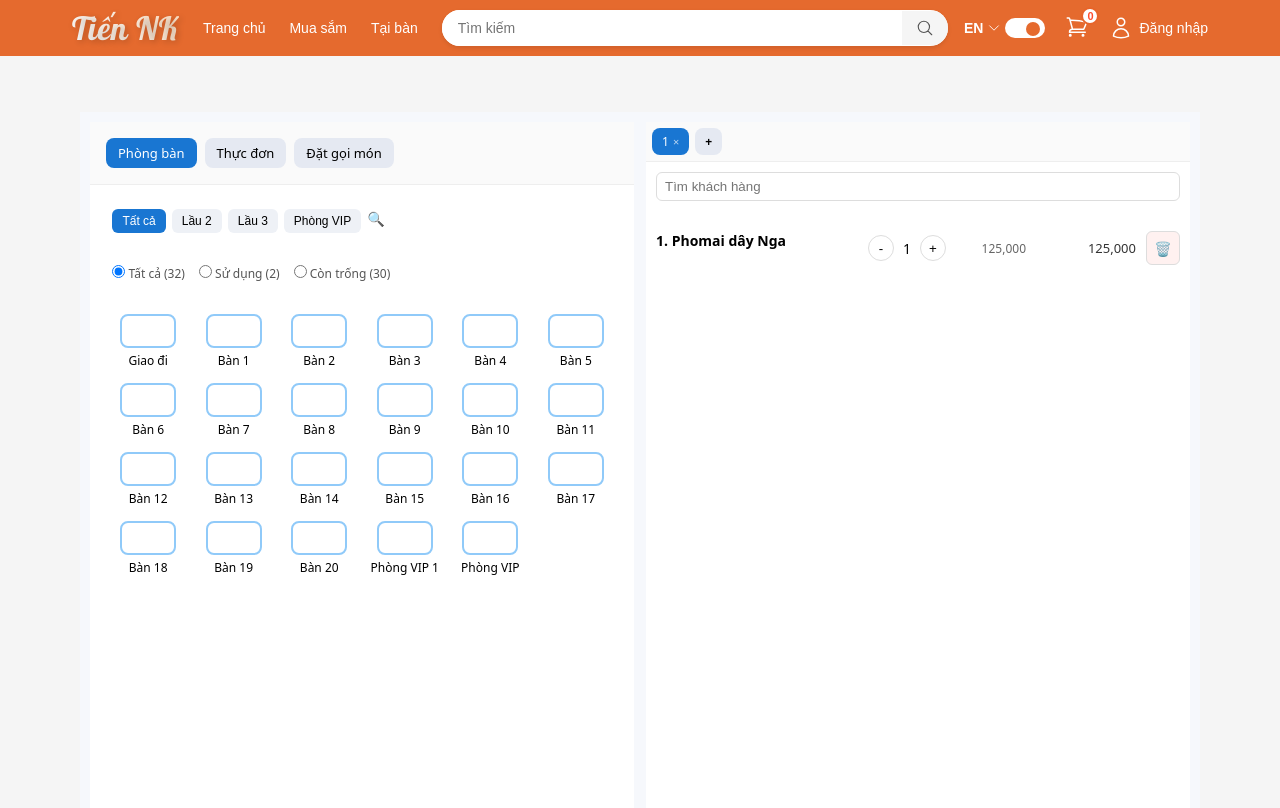
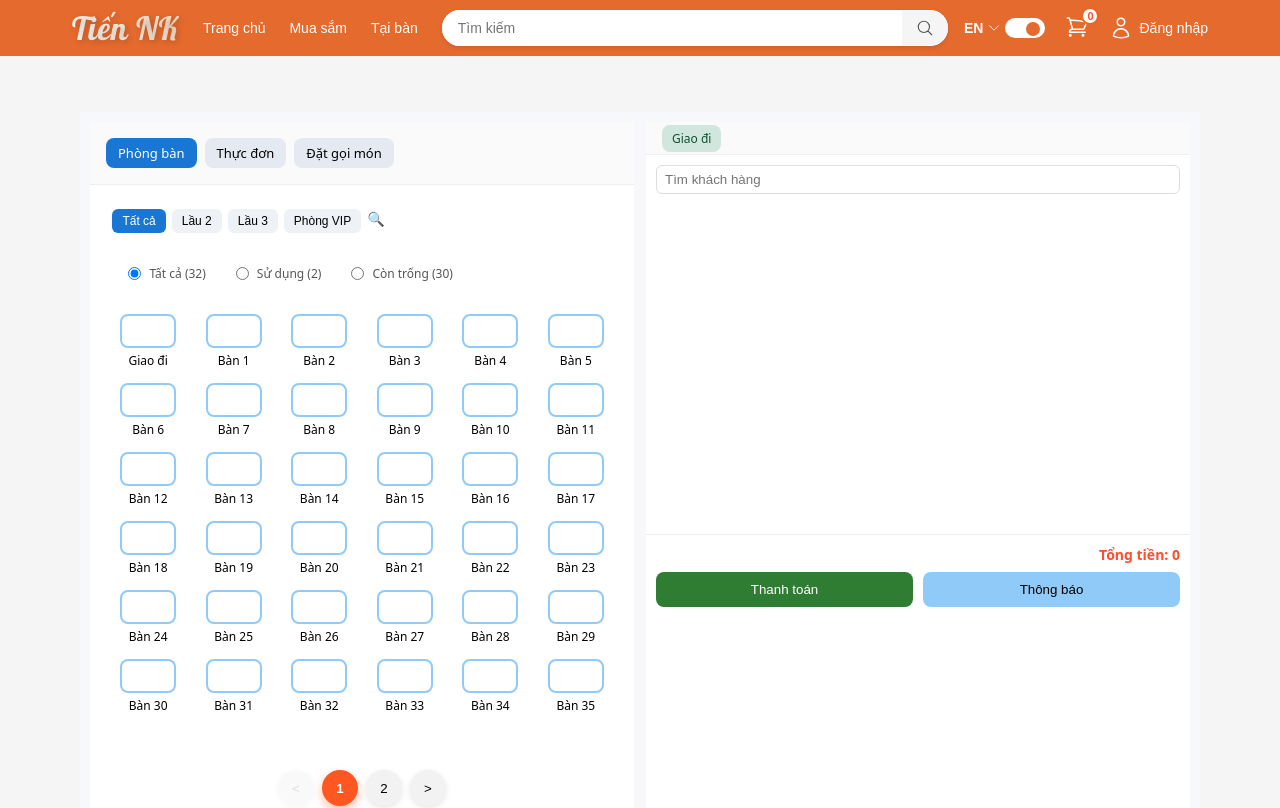
Before and after one commit to ngokhactien/oderFood, a React (Vite) app: page /table-order in a window 1280 px wide. Shown: the top 808 px of the page. Built offline with nearby package versions, Linux system fonts and the light colour scheme.

Commit message:
update code table manager

```diff
--- /dev/null
+++ b/src/components/styles/table/OrderPanel.css
@@ -0,0 +1,175 @@
+/* ===== ORDER TABS ===== */
+.order-tabs {
+  display: flex;
+  align-items: center;
+  gap: 8px;
+  padding: 1rem;
+  border-bottom: 1px solid #eee;
+  background: #fafafa;
+
+  min-width: 0;
+}
+
+/* SCROLL AREA */
+.tabs-scroll {
+  display: flex;
+  gap: 8px;
+  flex: 1;
+
+  overflow-x: auto;
+  min-width: 0;
+  scroll-behavior: smooth;
+
+  -ms-overflow-style: none;
+  scrollbar-width: none;
+}
+
+.tabs-scroll::-webkit-scrollbar {
+  display: none;
+}
+
+/* TAB */
+.tab {
+  padding: 5px 10px;
+  background: #e5e9f2;
+  border-radius: 8px;
+  font-size: 12px;
+  display: flex;
+  gap: 4px;
+  align-items: center;
+  cursor: pointer;
+
+  flex-shrink: 0;
+}
+
+.tab.active {
+  background: #1976d2;
+  color: #fff;
+}
+
+/* FIXED TAB */
+.tab.fixed {
+  background: #d1e7dd;
+  color: #0f5132;
+}
+
+/* CLOSE */
+.close {
+  font-size: 11px;
+  opacity: 0.7;
+}
+
+/* ===== HEADER ===== */
+.order-header {
+  padding: 10px;
+}
+
+.order-header input {
+  width: 100%;
+  padding: 6px 8px;
+  border-radius: 6px;
+  border: 1px solid #ddd;
+}
+
+/* ===== LIST ===== */
+.order-list {
+  padding: 10px;
+  overflow-y: auto;
+  min-height: 20rem;
+}
+
+.item {
+  display: flex;
+  justify-content: space-between;
+  margin-bottom: 10px;
+}
+
+.right {
+  display: flex;
+  align-items: center;
+  gap: 10px;
+}
+
+/* QTY */
+.qty {
+  display: flex;
+  align-items: center;
+  gap: 4px;
+}
+
+.qty button {
+  width: 26px;
+  height: 26px;
+  border-radius: 50%;
+  border: 1px solid #ddd;
+  background: #fff;
+  cursor: pointer;
+}
+
+.qty button:hover {
+  background: #eef4ff;
+}
+
+.qty span {
+  min-width: 18px;
+  text-align: center;
+}
+
+/* PRICE */
+.unit {
+  width: 70px;
+  text-align: right;
+  font-size: 12px;
+  color: #666;
+}
+
+.price {
+  width: 80px;
+  text-align: right;
+  font-weight: 500;
+}
+
+/* DELETE */
+.delete {
+  cursor: pointer;
+  padding: 4px;
+}
+
+.delete:hover {
+  background: #f1f1f1;
+  border-radius: 6px;
+}
+
+/* ===== FOOTER ===== */
+.order-footer {
+  padding: 10px;
+  border-top: 1px solid #eee;
+}
+
+.total {
+  margin-bottom: 8px;
+}
+
+.btn-pay {
+  display: flex;
+  gap: 10px;
+}
+
+.pay {
+  flex: 1;
+  padding: 10px;
+  background: #2e7d32;
+  color: #fff;
+  border-radius: 8px;
+  border: none;
+  cursor: pointer;
+}
+
+.notify {
+  flex: 1;
+  padding: 10px;
+  background: #90caf9;
+  border-radius: 8px;
+  border: none;
+  cursor: pointer;
+}
--- a/src/components/styles/table/TableManager.css
+++ b/src/components/styles/table/TableManager.css
@@ -1,87 +1,70 @@
-.container {
-  display: flex;
-  height: 100vh;
-  font-family: Arial, sans-serif;
+.table_manager {
+  padding: 1.5rem 1.4rem 2rem;
 }
 
-/* Sidebar */
-.sidebar {
-  width: 100px;
-  background: #0d47a1;
-  display: flex;
-  justify-content: center;
-  align-items: center;
-}
-
-.back-btn {
-  background: #1976d2;
-  color: white;
-  border: none;
-  padding: 12px;
-  border-radius: 10px;
-  cursor: pointer;
-}
-
-/* Main */
-.main {
-  flex: 1;
-  padding: 16px;
-}
-
-/* Tabs */
+/* FILTER TABS */
 .tabs {
   display: flex;
-  gap: 10px;
-  margin-bottom: 10px;
+  gap: 6px;
 }
 
 .tabs button {
-  padding: 6px 12px;
   border: none;
-  background: #eee;
+  padding: 5px 10px;
+  background: #eef1f6;
   border-radius: 6px;
+  font-size: 12px;
   cursor: pointer;
 }
 
 .tabs .active {
   background: #1976d2;
-  color: white;
+  color: #fff;
 }
 
-/* Filters */
+/* FILTER RADIO */
 .filters {
   display: flex;
-  gap: 20px;
-  margin-bottom: 15px;
+  gap: 14px;
+  font-size: 12px;
   color: #555;
+  padding: 2rem 0;
 }
 
-/* Grid */
+.filters label {
+  cursor: pointer;
+  display: flex;
+  gap: 0.5rem;
+  margin-left: 1rem;
+}
+
+/* GRID */
 .grid {
   display: grid;
-  grid-template-columns: repeat(auto-fill, minmax(80px, 1fr));
-  gap: 20px;
+  grid-template-columns: repeat(6, 1fr);
+  gap: 14px;
 }
 
-/* Table card */
-.table-card {
+.table {
   text-align: center;
+  font-size: 12px;
   cursor: pointer;
 }
 
-.table-box {
-  width: 60px;
-  height: 35px;
+.shape {
+  width: 56px;
+  height: 34px;
   border: 2px solid #90caf9;
   border-radius: 8px;
-  margin: 0 auto 5px;
+  margin: 0 auto 4px;
 }
 
-.table-card.selected .table-box {
+.table.selected .shape {
   background: #1976d2;
   border-color: #1976d2;
 }
 
-.table-card p {
-  font-size: 12px;
+/* PAGINATION */
+.table_manager .pagination {
+  margin-top: 3.5rem !important;
 }
--- a/src/components/table/OrderPanel.jsx
+++ b/src/components/table/OrderPanel.jsx
@@ -1,19 +1,10 @@
-import { useState } from "react";
+import { useState, useRef, useEffect } from "react";
+import '../styles/table/OrderPanel.css'
 
-export default function OrderPanel() {
-  const [tabs, setTabs] = useState([
-    {
-      id: 1,
-      name: "1",
-      items: [
-        { id: 1, name: "Phomai dây Nga", price: 125000, qty: 1 }
-      ]
-    }
-  ]);
-
-  const [activeTab, setActiveTab] = useState(1);
-
-  const currentTab = tabs.find((t) => t.id === activeTab);
+export default function OrderPanel({ tabs, setTabs, activeTab, setActiveTab }) {
+  const currentTab = tabs.find((t) => t.id === activeTab) || { items: [] };
+  const tabRefs = useRef({});
+  const tabsContainerRef = useRef(null);
 
   const updateQty = (id, delta) => {
     setTabs((prev) =>
@@ -22,13 +13,11 @@ export default function OrderPanel() {
           ? {
               ...tab,
               items: tab.items.map((i) =>
-                i.id === id
-                  ? { ...i, qty: Math.max(1, i.qty + delta) }
-                  : i
-              )
+                i.id === id ? { ...i, qty: Math.max(1, i.qty + delta) } : i,
+              ),
             }
-          : tab
-      )
+          : tab,
+      ),
     );
   };
 
@@ -37,48 +26,70 @@ export default function OrderPanel() {
       prev.map((tab) =>
         tab.id === activeTab
           ? { ...tab, items: tab.items.filter((i) => i.id !== id) }
-          : tab
-      )
+          : tab,
+      ),
     );
   };
 
-  const addTab = () => {
-    const newId = Date.now();
-    setTabs([
-      ...tabs,
-      { id: newId, name: tabs.length + 1, items: [] }
-    ]);
-    setActiveTab(newId);
-  };
+  const removeTab = (id) => {
+    const tab = tabs.find((t) => t.id === id);
 
-  const removeTab = (id) => {
-    if (tabs.length === 1) return;
+    if (tab?.fixed) return;
 
     const newTabs = tabs.filter((t) => t.id !== id);
     setTabs(newTabs);
 
-    if (activeTab === id) {
+    if (activeTab === id && newTabs.length) {
       setActiveTab(newTabs[0].id);
     }
   };
 
-  const total = currentTab.items.reduce(
-    (s, i) => s + i.price * i.qty,
-    0
-  );
+  const total = currentTab.items.reduce((s, i) => s + i.price * i.qty, 0);
+
+  // scroll khi tab nhiều quá
+  useEffect(() => {
+    const el = tabRefs.current[activeTab];
+
+    if (!el) return;
+
+    requestAnimationFrame(() => {
+      el.scrollIntoView({
+        behavior: "smooth",
+        inline: "center",
+        block: "nearest",
+      });
+    });
+  }, [activeTab, tabs]);
 
   return (
     <div className="orders">
-
-      {/* ===== TABS ===== */}
       <div className="order-tabs">
-        {tabs.map((tab) => (
+        {/* 👉 TAB CỐ ĐỊNH */}
+        {tabs
+          .filter((t) => t.fixed)
+          .map((tab) => (
             <div
               key={tab.id}
+              className={`tab fixed ${activeTab === tab.id ? "active" : ""}`}
+              onClick={() => setActiveTab(tab.id)}
+            >
+              {tab.name}
+            </div>
+          ))}
+
+        {/* 👉 VÙNG SCROLL */}
+        <div className="tabs-scroll" ref={tabsContainerRef}>
+          {tabs
+            .filter((t) => !t.fixed)
+            .map((tab) => (
+              <div
+                key={tab.id}
+                ref={(el) => (tabRefs.current[tab.id] = el)}
                 className={`tab ${activeTab === tab.id ? "active" : ""}`}
                 onClick={() => setActiveTab(tab.id)}
               >
                 {tab.name}
+
                 <span
                   className="close"
                   onClick={(e) => {
@@ -90,23 +101,20 @@ export default function OrderPanel() {
                 </span>
               </div>
             ))}
-
-        <div className="tab add" onClick={addTab}>
-          +
         </div>
       </div>
 
-      {/* ===== HEADER ===== */}
       <div className="order-header">
         <input placeholder="Tìm khách hàng" />
       </div>
 
-      {/* ===== LIST ===== */}
       <div className="order-list">
         {currentTab.items.map((item, i) => (
           <div key={item.id} className="item">
             <div className="left">
-              <b>{i + 1}. {item.name}</b>
+              <b>
+                {i + 1}. {item.name}
+              </b>
             </div>
 
             <div className="right">
@@ -116,18 +124,13 @@ export default function OrderPanel() {
                 <button onClick={() => updateQty(item.id, 1)}>+</button>
               </div>
 
-              <div className="unit">
-                {item.price.toLocaleString()}
-              </div>
+              <div className="unit">{item.price.toLocaleString()}</div>
 
               <div className="price">
                 {(item.price * item.qty).toLocaleString()}
               </div>
 
-              <div
-                className="delete"
-                onClick={() => removeItem(item.id)}
-              >
+              <div className="delete" onClick={() => removeItem(item.id)}>
                 🗑️
               </div>
             </div>
@@ -135,7 +138,6 @@ export default function OrderPanel() {
         ))}
       </div>
 
-      {/* ===== FOOTER ===== */}
       <div className="order-footer">
         <div className="total">
           Tổng tiền: <b>{total.toLocaleString()}</b>
--- a/src/components/table/TableManager.jsx
+++ b/src/components/table/TableManager.jsx
@@ -1,14 +1,36 @@
-import { useState } from "react";
+import { useState, useRef } from "react";
+import Pagination from "../Pagination";
+import '../styles/table/TableManager.css'
 
-const tableList = [
-  "Giao đi",
-  ...Array.from({ length: 20 }, (_, i) => `Bàn ${i + 1}`),
-  "Phòng VIP 1",
-  "Phòng VIP"
-];
+export default function TableManager({ onSelectTable }) {
+  const [active, setActive] = useState(0);
+  const [tableCount, setTableCount] = useState(50);
+  const fixedTable = "Giao đi";
 
-export default function TableManager() {
-  const [active, setActive] = useState(null);
+  const otherTables = [
+    ...Array.from({ length: tableCount }, (_, i) => `Bàn ${i + 1}`),
+    "Phòng VIP 1",
+    "Phòng VIP",
+  ];
+
+  // pangation
+  const [page, setPage] = useState(1);
+  const pageSize = 35;
+  const totalPages = Math.ceil(otherTables.length / pageSize);
+  const start = (page - 1) * pageSize;
+  const currentTables = otherTables.slice(start, start + pageSize);
+
+  const handlePageChange = (p) => {
+    setPage(p);
+
+    // reset selected về item đầu trang để tránh lệch index
+    setActive("Giao đi");
+    // scroll lên đầu
+    window.scrollTo({
+      top: 0,
+      behavior: "smooth",
+    });
+  };
 
   return (
     <div className="table_manager">
@@ -24,24 +46,53 @@ export default function TableManager() {
 
       {/* Filters */}
       <div className="filters">
-        <label><input type="radio" defaultChecked /> Tất cả (32)</label>
-        <label><input type="radio" /> Sử dụng (2)</label>
-        <label><input type="radio" /> Còn trống (30)</label>
+        <label>
+          <input name="tableStatus" type="radio" defaultChecked /> Tất cả (32)
+        </label>
+        <label>
+          <input name="tableStatus" type="radio" /> Sử dụng (2)
+        </label>
+        <label>
+          <input name="tableStatus" type="radio" /> Còn trống (30)
+        </label>
       </div>
 
       {/* Grid */}
       <div className="grid">
-        {tableList.map((name, i) => (
+        {/* 👉 Giao đi luôn đứng đầu */}
+        <div
+          className={`table ${active === "Giao đi" ? "selected" : ""}`}
+          onClick={() => {
+            setActive("Giao đi");
+            onSelectTable("Giao đi");
+          }}
+        >
+          <div className="shape"></div>
+          <span>Giao đi</span>
+        </div>
+
+        {/* 👉 phần paginate */}
+        {currentTables.map((name, i) => (
           <div
             key={i}
-            className={`table ${active === i ? "selected" : ""}`}
-            onClick={() => setActive(i)}
+            className={`table ${active === name ? "selected" : ""}`}
+            onClick={() => {
+              setActive(name);
+              onSelectTable(name);
+            }}
           >
             <div className="shape"></div>
             <span>{name}</span>
           </div>
         ))}
       </div>
+      {totalPages > 1 && (
+        <Pagination
+          page={page}
+          totalPages={totalPages}
+          onPageChange={handlePageChange}
+        />
+      )}
     </div>
   );
 }
--- a/src/pages/POSLayout.jsx
+++ b/src/pages/POSLayout.jsx
@@ -5,13 +5,46 @@ import "../styles/POSLayout.css";
 
 export default function POSLayout() {
   const [tab, setTab] = useState("tables");
+  const [activeTab, setActiveTab] = useState("Giao đi");
+  const [tabs, setTabs] = useState([
+    {
+      id: "Giao đi",
+      name: "Giao đi",
+      fixed: true,
+      items: [],
+    },
+  ]);
+
+  const handleSelectTable = (tableName) => {
+    const existed = tabs.find((t) => t.id === tableName);
+
+    if (existed) {
+      setActiveTab(existed.id);
+    } else {
+      const newTab = {
+        id: tableName,
+        name: formatTableName(tableName),
+        items: [],
+      };
+
+      setTabs((prev) => [...prev, newTab]);
+      setActiveTab(tableName);
+    }
+  };
+
+  // format tên tab
+  const formatTableName = (name) => {
+    if (name.startsWith("Bàn ")) {
+      const num = name.replace("Bàn ", "");
+      return `B${num}`; // 👉 B1, B2
+    }
+    return name;
+  };
 
   return (
     <div className="pos-table">
-
       {/* ===== LEFT SIDE ===== */}
       <main className="tables">
-
         {/* TOP TABS */}
         <div className="top-tabs">
           <div
@@ -37,17 +70,20 @@ export default function POSLayout() {
         </div>
 
         {/* CONTENT */}
-        {tab === "tables" && <TableManager />}
+        {tab === "tables" && <TableManager onSelectTable={handleSelectTable} />}
         {tab === "menu" && <div>Menu ở đây</div>}
         {tab === "order" && <div>Order nhanh ở đây</div>}
-
       </main>
 
       {/* ===== RIGHT SIDE ===== */}
       <section className="orders">
-        <OrderPanel />
+        <OrderPanel
+          tabs={tabs}
+          setTabs={setTabs}
+          activeTab={activeTab}
+          setActiveTab={setActiveTab}
+        />
       </section>
-
     </div>
   );
 }
--- a/src/styles/POSLayout.css
+++ b/src/styles/POSLayout.css
@@ -19,14 +19,15 @@
 
 /* RIGHT */
 .orders {
+  flex: 1;
+  min-width: 0; /* 🔥 fix overflow */
   background: #fff;
   border-radius: 10px;
   display: flex;
   flex-direction: column;
-  flex: 1;
 }
 
-/* ===== TOP NAV (Phòng bàn | Thực đơn...) ===== */
+/* ===== TOP NAV ===== */
 .top-tabs {
   display: flex;
   gap: 8px;
@@ -47,215 +48,3 @@
   background: #1976d2;
   color: #fff;
 }
-
-/* ===== TABLE FILTER TABS ===== */
-.table_manager {
-  padding: 1.5rem 1.4rem 2rem;
-}
-
-.tabs {
-  display: flex;
-  gap: 6px;
-}
-
-.tabs button {
-  border: none;
-  padding: 5px 10px;
-  background: #eef1f6;
-  border-radius: 6px;
-  font-size: 12px;
-  cursor: pointer;
-}
-
-.tabs .active {
-  background: #1976d2;
-  color: #fff;
-}
-
-/* ===== FILTER RADIO ===== */
-.filters {
-  display: flex;
-  gap: 14px;
-  font-size: 12px;
-  color: #555;
-  padding: 2rem 0;
-}
-
-/* ===== TABLE GRID ===== */
-.grid {
-  display: grid;
-  grid-template-columns: repeat(6, 1fr);
-  gap: 14px;
-}
-
-.table {
-  text-align: center;
-  font-size: 12px;
-  cursor: pointer;
-}
-
-.shape {
-  width: 56px;
-  height: 34px;
-  border: 2px solid #90caf9;
-  border-radius: 8px;
-  margin: 0 auto 4px;
-}
-
-.table.selected .shape {
-  background: #1976d2;
-  border-color: #1976d2;
-}
-
-/* ===== ORDER TABS ===== */
-.order-tabs {
-  display: flex;
-  gap: 6px;
-  padding: 6px;
-  border-bottom: 1px solid #eee;
-  background: #fafafa;
-}
-
-.tab {
-  padding: 5px 10px;
-  background: #e5e9f2;
-  border-radius: 8px;
-  font-size: 12px;
-  display: flex;
-  gap: 4px;
-  align-items: center;
-  cursor: pointer;
-}
-
-.tab.active {
-  background: #1976d2;
-  color: #fff;
-}
-
-.tab.add {
-  font-weight: bold;
-}
-
-.close {
-  font-size: 11px;
-  opacity: 0.7;
-}
-
-/* ===== ORDER HEADER ===== */
-.order-header {
-  padding: 10px;
-}
-
-.order-header input {
-  width: 100%;
-  padding: 6px 8px;
-  border-radius: 6px;
-  border: 1px solid #ddd;
-}
-
-/* ===== ORDER LIST ===== */
-.order-list {
-  flex: 1;
-  padding: 10px;
-  overflow-y: auto;
-}
-
-.item {
-  display: flex;
-  justify-content: space-between;
-  margin-bottom: 10px;
-}
-
-/* RIGHT SIDE ITEM */
-.right {
-  display: flex;
-  align-items: center;
-  gap: 10px;
-}
-
-/* QTY */
-.qty {
-  display: flex;
-  align-items: center;
-  gap: 4px;
-}
-
-.qty button {
-  width: 26px;
-  height: 26px;
-  border-radius: 50%;
-  border: 1px solid #ddd;
-  background: #fff;
-  cursor: pointer;
-}
-
-.qty button:hover {
-  background: #eef4ff;
-}
-
-.qty span {
-  min-width: 18px;
-  text-align: center;
-}
-
-/* PRICE */
-.unit {
-  width: 70px;
-  text-align: right;
-  font-size: 12px;
-  color: #666;
-}
-
-.price {
-  width: 80px;
-  text-align: right;
-  font-weight: 500;
-}
-
-/* DELETE */
-.delete {
-  cursor: pointer;
-  padding: 4px;
-}
-
-.delete:hover {
-  background: #f1f1f1;
-  border-radius: 6px;
-}
-
-/* ===== FOOTER ===== */
-.order-footer {
-  padding: 10px;
-  border-top: 1px solid #eee;
-}
-
-.total {
-  margin-bottom: 8px;
-}
-
-.btn-pay{
-  display: flex;
-  gap: 10px;
-}
-
-.pay {
-  width: 100%;
-  padding: 10px;
-  background: #2e7d32;
-  color: #fff;
-  border-radius: 8px;
-  border: none;
-  margin-bottom: 6px;
-  cursor: pointer;
-  flex: 1;
-}
-
-.notify {
-  width: 100%;
-  padding: 10px;
-  background: #90caf9;
-  border-radius: 8px;
-  border: none;
-  cursor: pointer;
-    flex: 1;
-}
```
Lines whose indentation alone changed are shown as unchanged.
